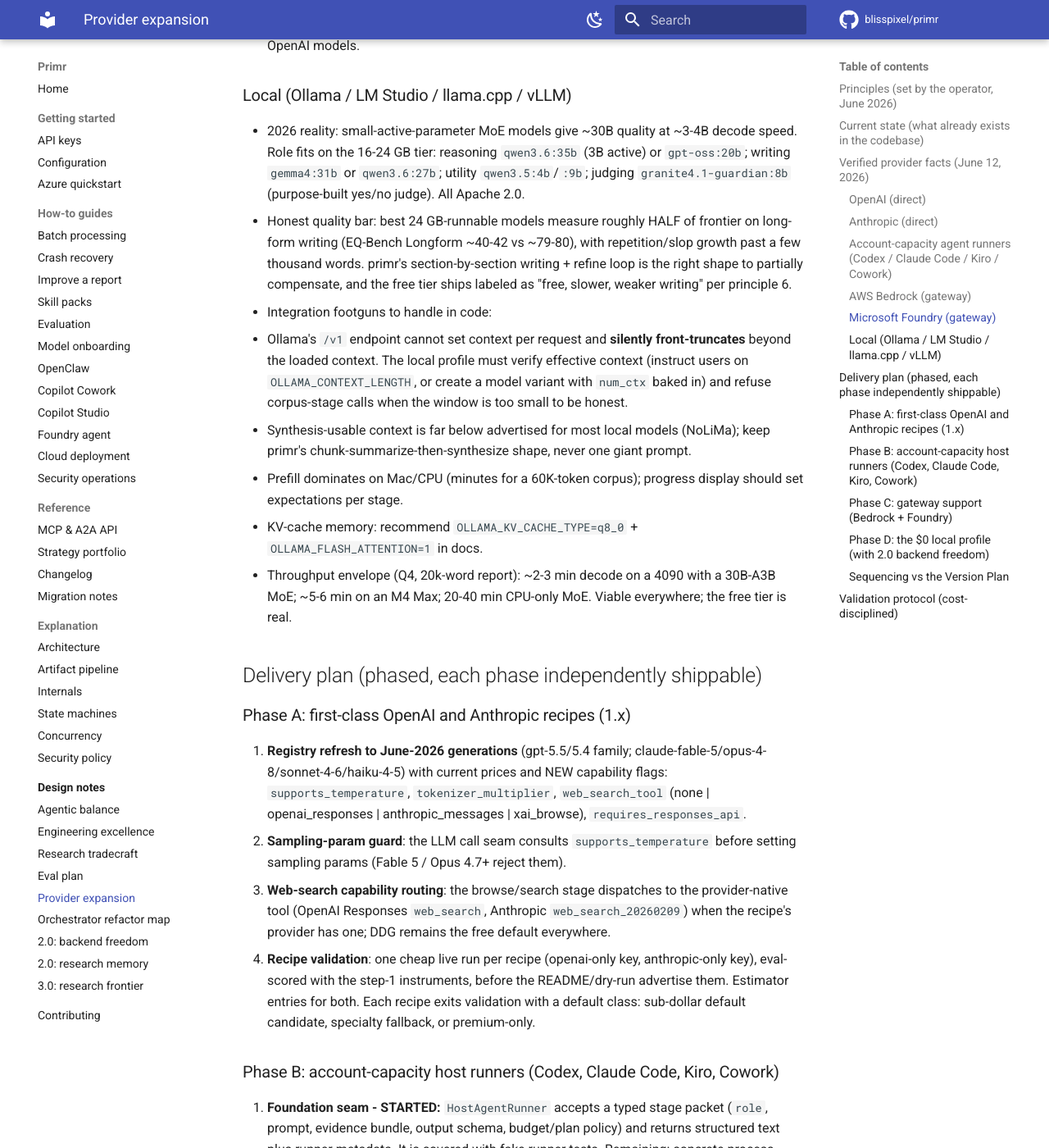
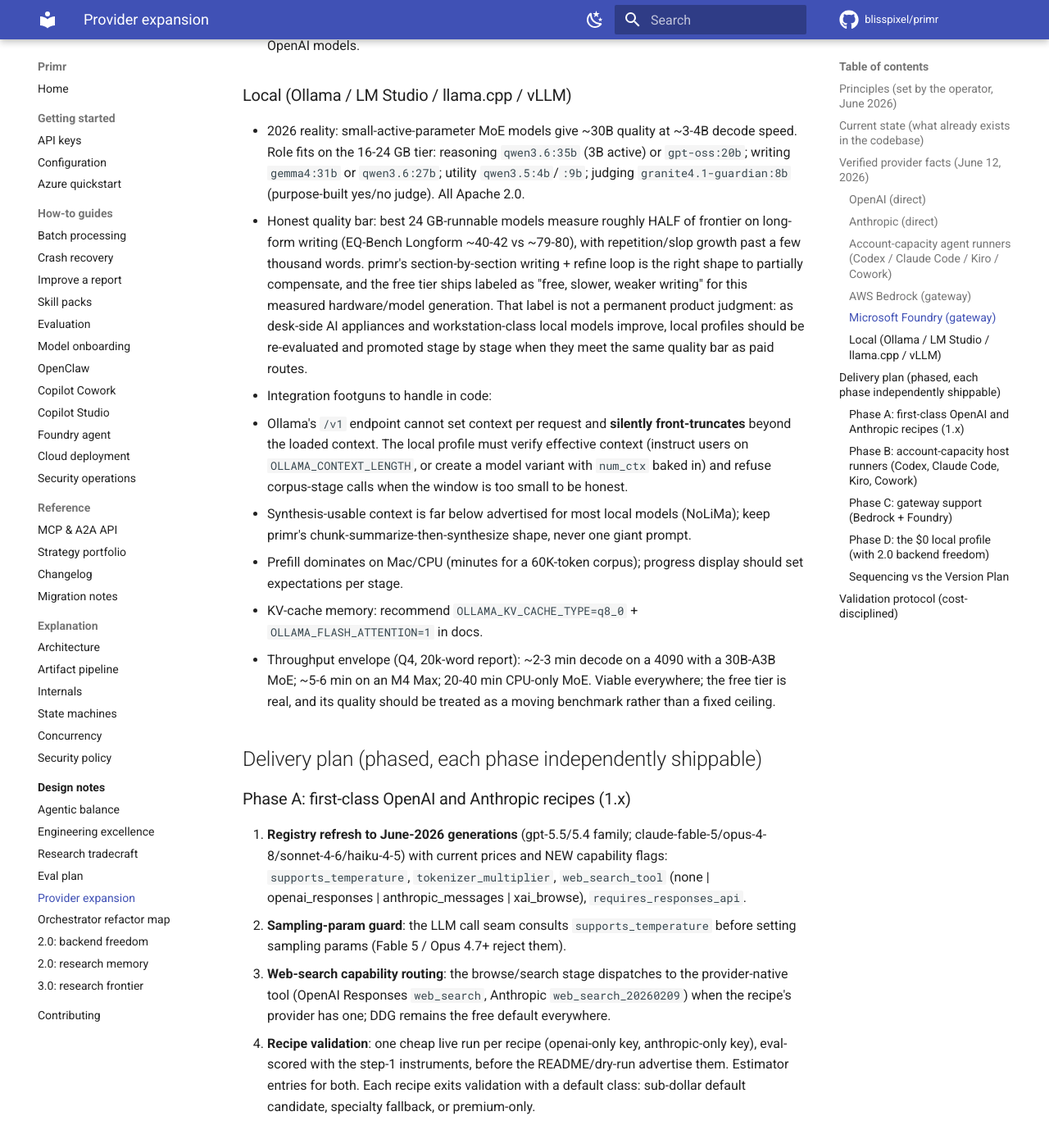
Before and after one commit to blisspixel/primr, an MkDocs documentation site: the page built from docs/design/provider-expansion.md, in a window 1280 px wide and 1400 px high, scrolled down 4296 px. Shown: the whole window at 82% size. Built offline with MkDocs 1.6.1 and Material for MkDocs 9.7.7, drawn with Linux system fonts in a browser that asks for light colours; comment, search, counter and statistics services are not loaded; some of the changed text lies outside the part shown.

Commit message:
docs: clarify local capacity trajectory

```diff
--- a/docs/design/provider-expansion.md
+++ b/docs/design/provider-expansion.md
@@ -189,7 +189,10 @@
   repetition/slop growth past a few thousand words. primr's
   section-by-section writing + refine loop is the right shape to partially
   compensate, and the free tier ships labeled as "free, slower, weaker
-  writing" per principle 6.
+  writing" for this measured hardware/model generation. That label is not a
+  permanent product judgment: as desk-side AI appliances and workstation-class
+  local models improve, local profiles should be re-evaluated and promoted
+  stage by stage when they meet the same quality bar as paid routes.
 - Integration footguns to handle in code:
   - Ollama's `/v1` endpoint cannot set context per request and **silently
     front-truncates** beyond the loaded context. The local profile must
@@ -205,7 +208,8 @@
     `OLLAMA_FLASH_ATTENTION=1` in docs.
 - Throughput envelope (Q4, 20k-word report): ~2-3 min decode on a 4090
   with a 30B-A3B MoE; ~5-6 min on an M4 Max; 20-40 min CPU-only MoE.
-  Viable everywhere; the free tier is real.
+  Viable everywhere; the free tier is real, and its quality should be treated
+  as a moving benchmark rather than a fixed ceiling.
 
 ## Delivery plan (phased, each phase independently shippable)
 
@@ -294,7 +298,9 @@
 5. Eval the local recipe with the step-1 instruments and publish the
    honest quality delta next to the $0 API price tag. Local mode is allowed to
    be slower or weaker, but it must never silently upgrade itself to paid cloud;
-   any paid fallback is a separate operator choice.
+   any paid fallback is a separate operator choice. Re-run the local eval when
+   new local model generations or desktop-class AI hardware materially change
+   the capability envelope, and let passing stages move up the default route.
 
 ### Sequencing vs the Version Plan
 
```
Also changed, not shown: README.md (+2 -2 lines), ROADMAP.md (+12 -8 lines), docs/CHANGELOG.md (+3 -0 lines), docs/design/2.0-backend-freedom.md (+8 -4 lines).
